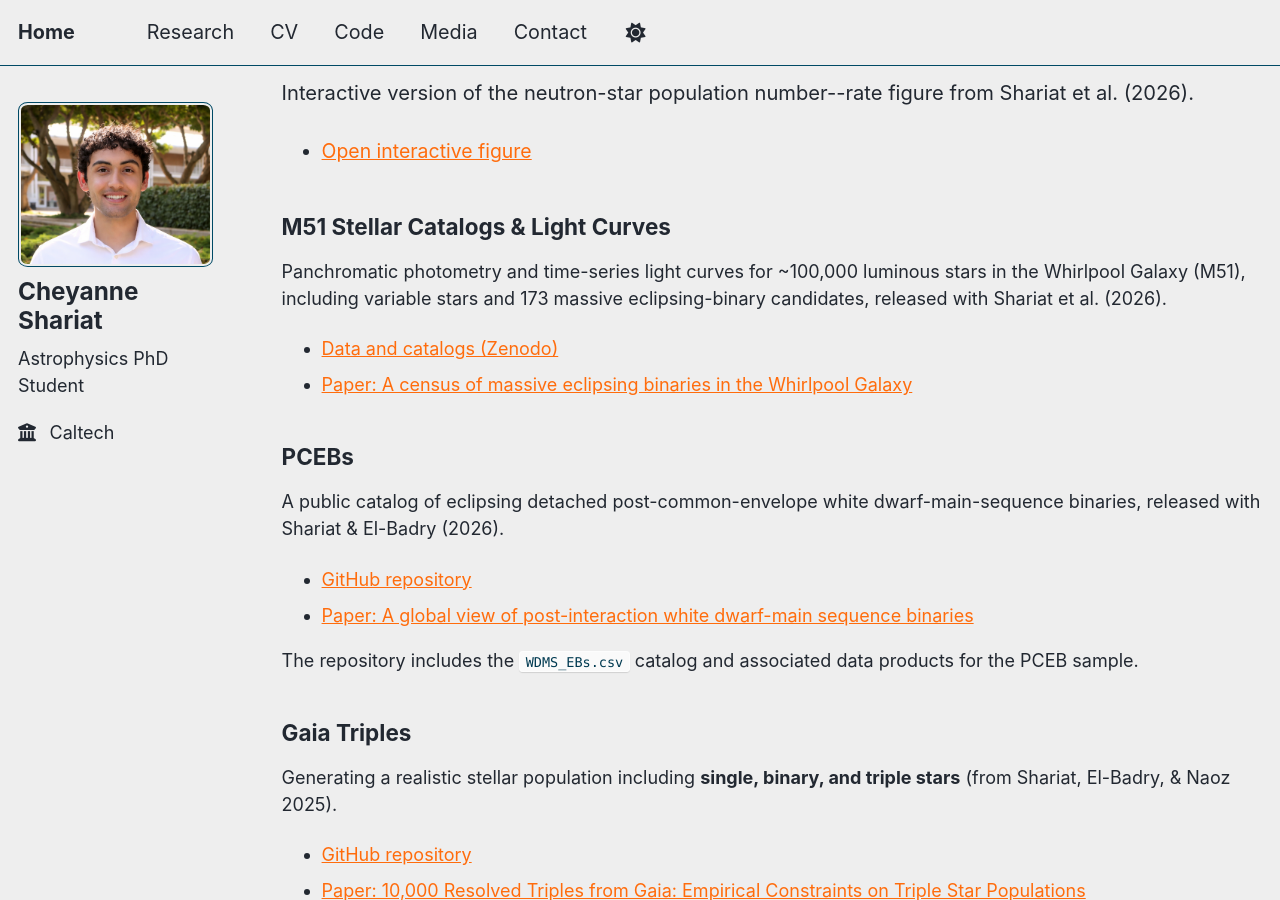
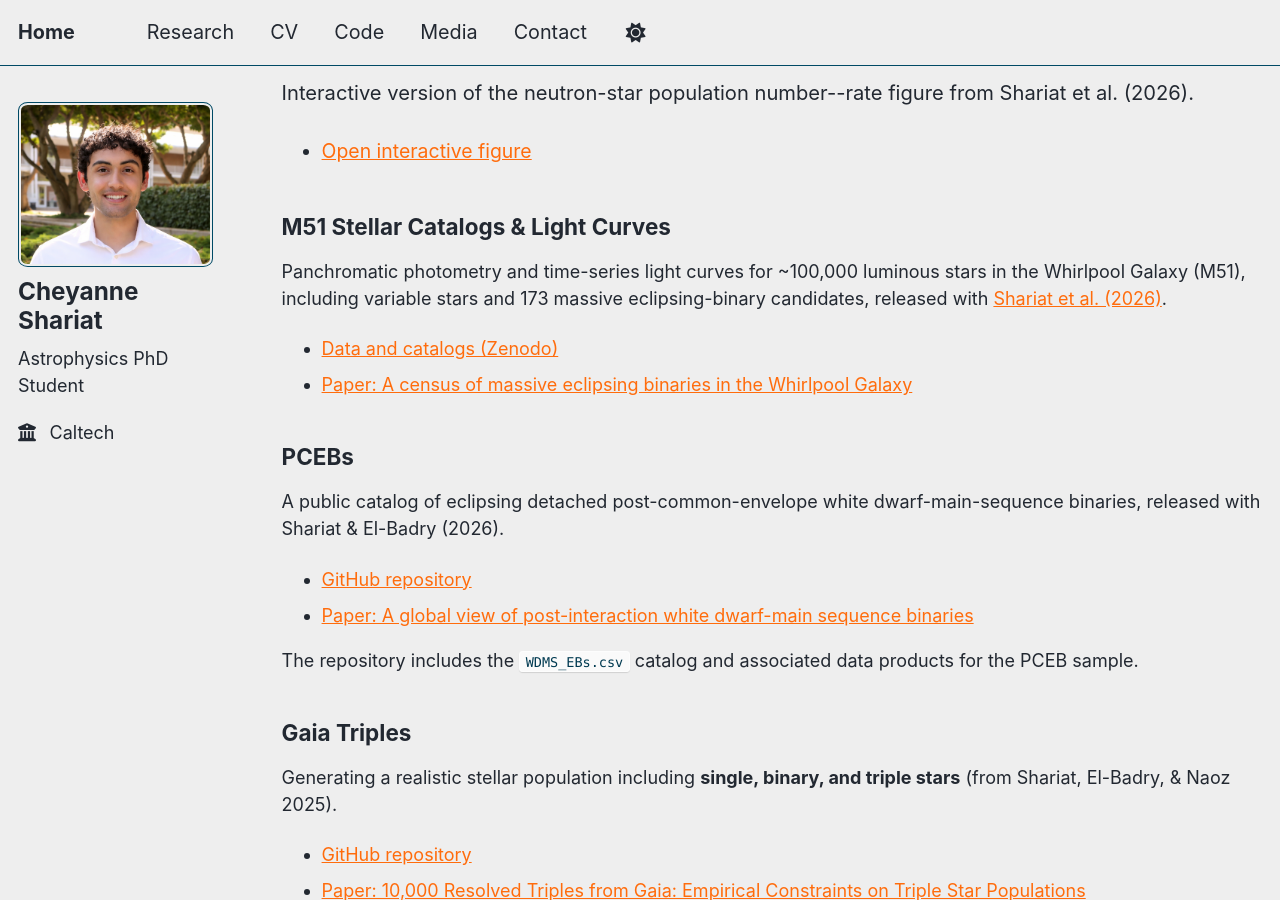
Before and after one commit to cheyanneshariat/cheyanneshariat.github.io, a Jekyll site: the page built from _pages/code.md, in a window 1280 px wide and 900 px high, scrolled down 458 px. Built offline with Jekyll 4.4.1, drawn with Linux system fonts in a browser that asks for light colours; a script that is not in the unit is left out; part of the change alters nothing that is shown.

```diff
--- a/_pages/code.md
+++ b/_pages/code.md
@@ -39,7 +39,7 @@ author_profile: true
 
 ## M51 Stellar Catalogs & Light Curves
 
-Panchromatic photometry and time-series light curves for ~100,000 luminous stars in the Whirlpool Galaxy (M51), including variable stars and 173 massive eclipsing-binary candidates, released with Shariat et al. (2026).
+Panchromatic photometry and time-series light curves for ~100,000 luminous stars in the Whirlpool Galaxy (M51), including variable stars and 173 massive eclipsing-binary candidates, released with [Shariat et al. (2026)](https://ui.adsabs.harvard.edu/abs/2026arXiv260919268S/abstract).
 
 - [Data and catalogs (Zenodo)](https://doi.org/10.5281/zenodo.22727123)
 - [Paper: A census of massive eclipsing binaries in the Whirlpool Galaxy](https://arxiv.org/abs/2609.19268)
```
